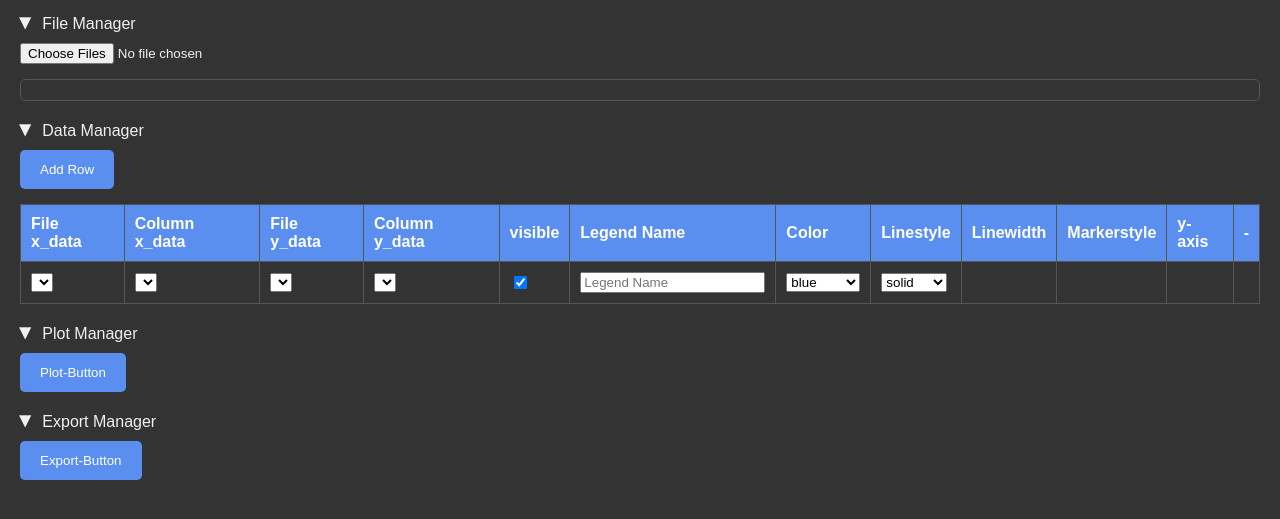
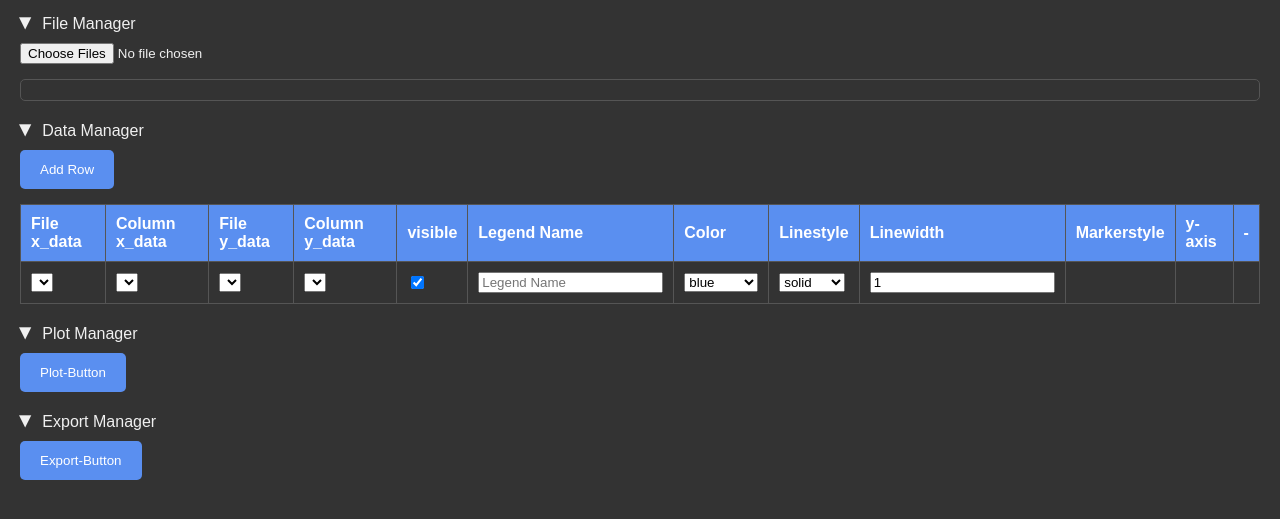
Before and after one commit to syntaxsieche/latex_tools, a plain HTML site: page PloTeX/PloTeX_main.html in a window 1280 px wide. Both pictures are taken after a click on the button "Add Row". Shown: the part 93-612 px from the top of the page. Drawn offline with Linux system fonts and the light colour scheme.

Commit message:
linewidth added.

```diff
--- a/PloTeX/PloTeX_main.html
+++ b/PloTeX/PloTeX_main.html
@@ -299,12 +299,14 @@
                 <option value="none">none</option>
             </select>`;
 
-            for (let i = 8; i < 12; i++) {
-                const newCell = newRow.insertCell(i);
-                newCell.innerHTML = "";
+            const linewidthCell = newRow.insertCell(8);
+            linewidthCell.innerHTML = `<input type="number" value="1" min="0.1" step="0.5">`;
+
+            for (let i = 9; i < 12; i++) {
+            const newCell = newRow.insertCell(i);
+            newCell.innerHTML = "";
             }
 
-            // Update column selections initially based on the current file selections
             const xFileSelect = xDataCell.querySelector('.file-select');
             if (xFileSelect.value) {
                 updateColumnOptions(xFileSelect, 'x');
```
